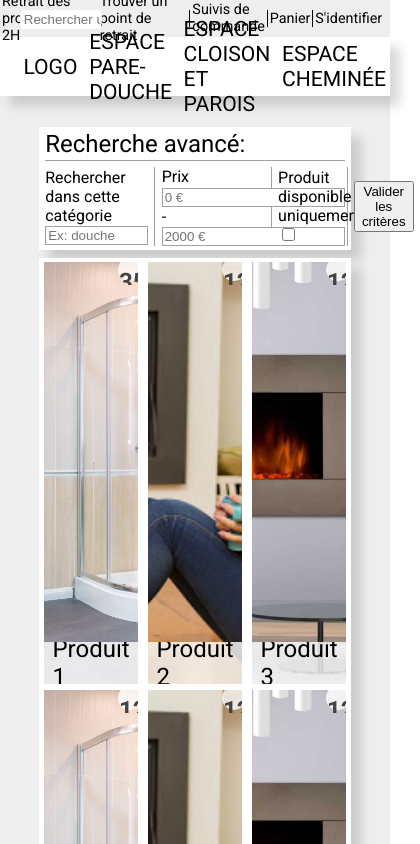
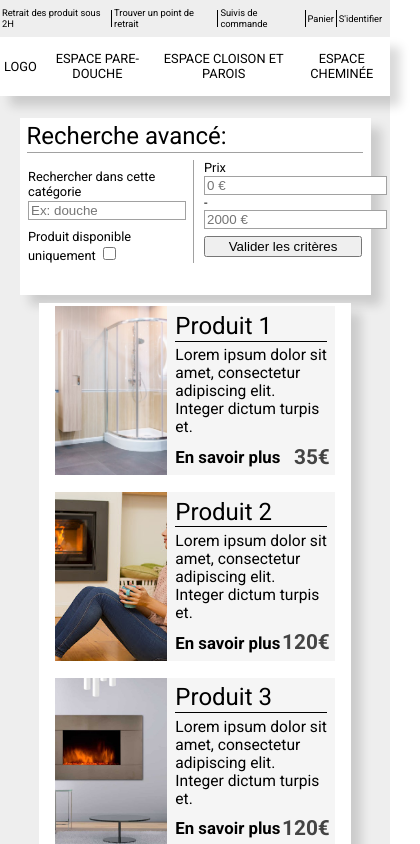
Before and after one commit to JulienKEIFF/maquette1, a Vue app: page / in a window 390 px wide. Both pictures are taken after a click on the element "ESPACE PARE-DOUCHE". Shown: the top 844 px of the page, 420 px wide, since content can reach past the window. Built offline with nearby package versions, Linux system fonts and the light colour scheme.

Commit message:
add first look of reponsive

```diff
--- a/src/App.vue
+++ b/src/App.vue
@@ -35,14 +35,9 @@ body{
   height: 100%;
 }
 
-#nav {
-  a {
-    font-weight: bold;
-    color: #2c3e50;
-
-    &.router-link-exact-active {
-      color: #42b983;
-    }
+@media screen and (orientation: portrait){
+  #app{
+    padding-top: 14vh;
   }
 }
 
--- a/src/components/filterProduct.vue
+++ b/src/components/filterProduct.vue
@@ -87,4 +87,22 @@ export default {
     }
   }
 }
+
+@media screen and (orientation: portrait) {
+  #filter{
+    width: 90vw;
+    height: 20vh;
+  }
+  #filter-group{
+    flex-wrap: wrap !important;
+
+  }
+  .block{
+    width: 45% !important;
+    font-size: 0.8em;
+    &:nth-child(2){
+      border: none !important;
+    }
+  }
+}
 </style>
--- a/src/components/footerVue.vue
+++ b/src/components/footerVue.vue
@@ -82,4 +82,16 @@ export default {
     }
   }
 }
+
+@media screen and (orientation: portrait){
+  .footer-links{
+    font-size: 0.9em !important;
+  }
+  .social{
+    width: 45% !important;
+  }
+  .footer-links{
+    width: 100%;
+  }
+}
 </style>
--- a/src/components/homeCarrousel.vue
+++ b/src/components/homeCarrousel.vue
@@ -118,6 +118,23 @@ export default {
   }
 }
 
+@media screen and (orientation: portrait){
+  .carrousel{
+    width: 100vw;
+    height: 35vh;
+  }
+  .point{
+    height: 2vw !important;
+    width: 2vw !important;
+    margin: 0 1vw !important;
+  }
+  .info-txt{
+    font-size: 1.2em;
+    height: 40% !important;
+    text-align: center;
+  }
+}
+
 .fade-enter-active, .fade-leave-active {
   transition: opacity .3s;
 }
--- a/src/components/homeListProduct.vue
+++ b/src/components/homeListProduct.vue
@@ -71,4 +71,11 @@ export default {
   flex: 1 1 30%;
     box-shadow: 10px 10px 10px rgba(0, 0, 0, 0.15);
 }
+
+@media screen and (orientation: portrait) {
+  #home-list-product{
+    width: 95vw;
+    padding-top: 4%;
+  }
+}
 </style>
--- a/src/components/homeProduct.vue
+++ b/src/components/homeProduct.vue
@@ -133,7 +133,9 @@ export default {
     }
     transition-duration: 0.5s;
   }
-    &:hover{
+}
+@media screen and (orientation: landscape){
+.home-product:hover{
     .info{
       transition-duration: 0.5s;
       height: 40%;
@@ -145,4 +147,80 @@ export default {
     }
   }
 }
+
+@media screen and (orientation: portrait){
+  .home-product{
+    position: relative;
+    width: 90%;
+    height: 20vh;
+    margin-bottom: 2vh;
+    background: rgb(245, 245, 245);
+    .image-product{
+      width: 40%;
+    }
+    .price{
+      top: auto;
+      bottom: 2%;
+      right: 2%;
+      width: 50%;
+      height: 18%;
+      display: flex;
+      align-items: center;
+      .price-bg{
+        position: absolute;
+        background: transparent;
+      }
+      .price-text{
+        position: absolute;
+        top: auto;
+        width: 100%;
+        text-align: right;
+        font-size: 1.3em;
+      }
+    }
+    .info{
+      position: absolute;
+      padding-top: 2%;
+      top: 0%;
+      right: 0;
+      height: 100%;
+      width: 60%;
+      overflow: hidden;
+      .bg{
+        background: none;
+      }
+      .text{
+        position: relative;
+        left: 5%;
+        transform: translateX(0%);
+        width: 90%;
+        height: 100%;
+        justify-content: unset;
+        align-items: unset;
+        span{
+          top: 17% !important;
+          border-top: 1px solid black;
+          padding-top: 3%;
+          position: absolute;
+          top: 25%;
+          height: 67%;
+          text-align: left;
+          font-size: 0.65em;
+        }
+        .link{
+          text-align: left;
+          position: absolute;
+          bottom: 10%;
+          font-weight: bold;
+          width: 80%;
+          height: 10%;
+          border: none;
+          background: none;
+          font-size: 0.7em;
+        }
+      }
+    }
+  }
+}
+
 </style>
--- a/src/components/navbar.vue
+++ b/src/components/navbar.vue
@@ -136,6 +136,23 @@ export default {
   }
 }
 
+@media screen and (orientation: portrait){
+  #info{
+    font-size: 0.65em;
+  }
+  #search{
+    display: none;
+  }
+  #nav{
+    justify-content: space-evenly;
+    .page{
+      text-align: center;
+      margin: 0 !important;
+      font-size: 0.8em !important;
+    }
+  }
+}
+
 .fade-delay-enter-active{
   transition: opacity .5s;
   transition-delay: 0.3s;
```
Lines whose indentation alone changed are shown as unchanged.
